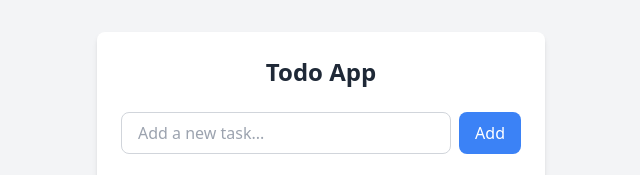
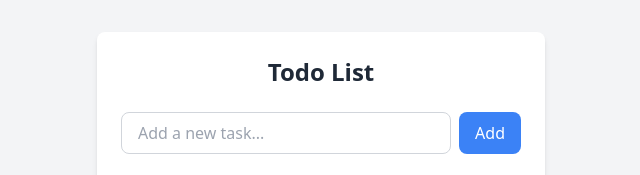
Before and after one commit to muneebshahzad01/Todo-App, a plain HTML site: page index.html in a window 1280 px wide. Shown: the top 175 px of the page, 319-959 px from the left. Drawn offline with nearby package versions, Linux system fonts and the light colour scheme.

Commit message:
title change

```diff
--- a/index.html
+++ b/index.html
@@ -8,7 +8,7 @@
 </head>
 <body class="bg-gray-100 min-h-screen py-8">
     <div class="max-w-md mx-auto bg-white rounded-lg shadow-md p-6">
-        <h1 class="text-2xl font-bold text-gray-800 mb-6 text-center">Todo App</h1>
+        <h1 class="text-2xl font-bold text-gray-800 mb-6 text-center">Todo List</h1>
 
         <!-- Add Todo Form -->
         <div class="mb-6">
```
